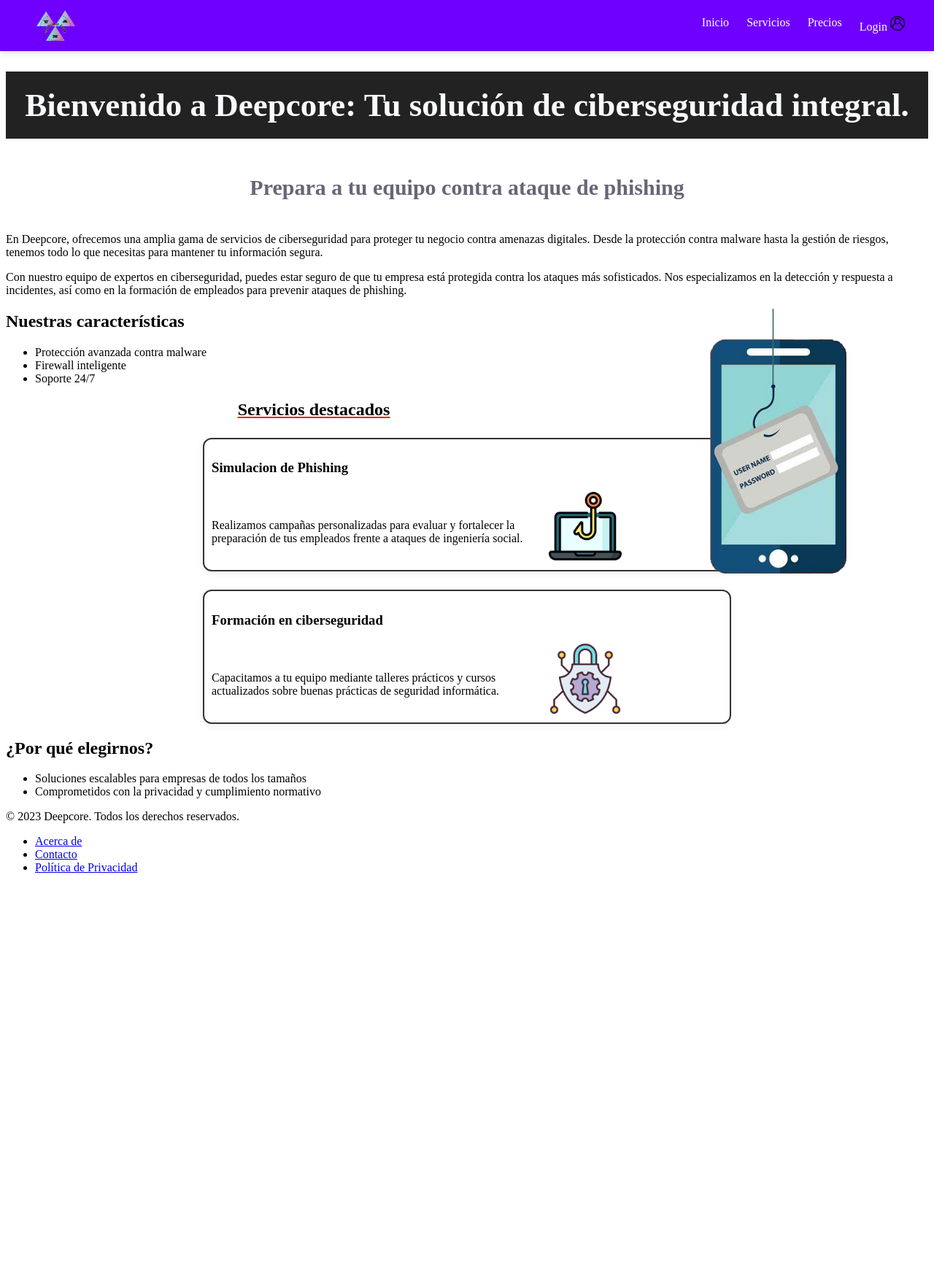
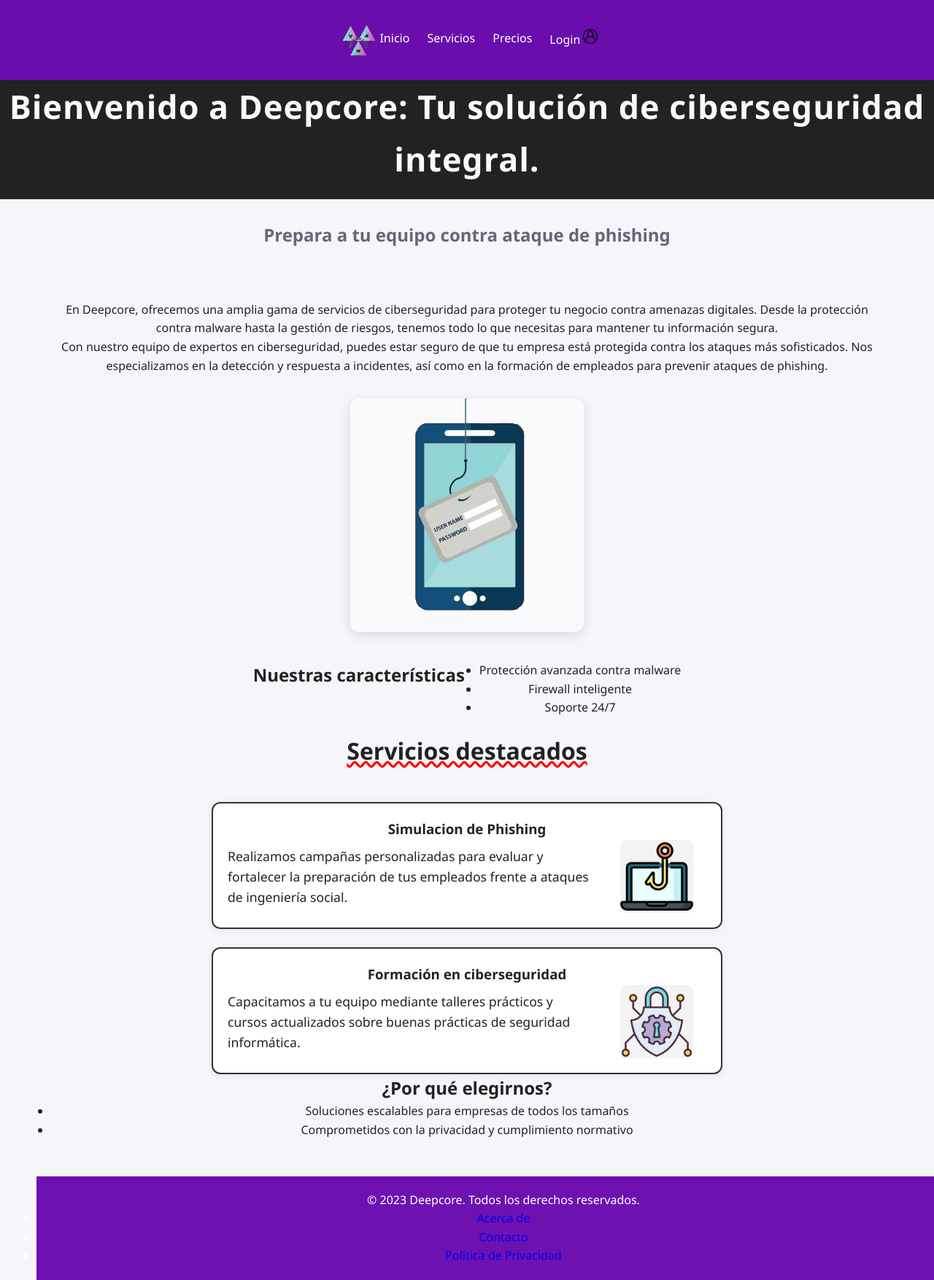
Before and after one commit to Ronny-Gaitan/Proyecto-PrePhishing, a PHP site: page / in a window 1280 px wide; the page is wider, and only the part inside the window is pictured. Shown: that part at 73% size. Before the commit the page ends 1196 px from the top of that part, so only its background shows below. Run offline with PHP 8.4, Linux system fonts and the light colour scheme.

Commit message:
Update index.css

```diff
--- a/CSS/index.css
+++ b/CSS/index.css
@@ -1,13 +1,35 @@
-/* Header */
-.header {
+/* ====== Reset y base ====== */
+* {
+  box-sizing: border-box;
+  margin: 0;
+  padding: 0;
+}
+
+body {
+  font-family: 'Segoe UI', Arial, sans-serif;
+  background-color: #f9f9fb;
+  color: #333;
+  line-height: 1.6;
+}
+
+/* =========================
+   Header
+   ========================= */
+.header, header {
+  background-color: #6a0dad;
+  display: flex;
+  justify-content: space-between;
+  align-items: center;
+  padding: 20px 40px;
+  color: white;
   width: 100%;
-    background: #6f00ff;
   position: fixed;
   top: 0;
   left: 0;
   z-index: 100;
   box-shadow: 0 2px 8px rgba(0,0,0,0.15);
 }
+
 .container {
     max-width: 1200px;
     margin: 0 auto;
@@ -17,13 +39,19 @@
     justify-content: space-between;
     height: 70px;
 }
+
 .logo img {
     display: block;
     height: 60px;
+    width: auto;
+    object-fit: contain;
+    alt: "Logo";
 }
+
 .menu-toggle {
     display: none;
 }
+
 .menu-icon {
     display: none;
     font-size: 2.2rem;
@@ -32,11 +60,14 @@
     user-select: none;
 }
 
-
+/* =========================
+   Navegación
+   ========================= */
 .nav {
     display: flex;
     gap: 1.5rem;
 }
+
 .nav a {
     color: #fff;
     text-decoration: none;
@@ -44,22 +75,38 @@
     padding: 8px 0;
     border-bottom: 2px solid transparent;
     transition: color 0.3s, border-bottom 0.3s;
+    outline: none;
 }
+
+.nav a:focus,
 .nav a:hover {
     color: #ffe600;
     border-bottom: 2px solid #ffe600;
 }
+
+/* =========================
+   Main
+   ========================= */
 main {
-    padding-top: 80px; /* Adjust for fixed header */
-}
-.img-main{
-
-    float: right;
-    line-height: 100px;
-    margin: 0px 10px 100px 10px;
+    padding-top: 80px;
+    margin: auto;/* Ajuste por header fijo */
 }
 
-/* Responsive */
+.img-main {
+    display: block;
+    margin: 32px auto 40px auto;
+    max-width: 320px;
+    width: 100%;
+    height: auto;
+    border-radius: 12px;
+    box-shadow: 0 4px 16px rgba(0,0,0,0.12);
+    object-fit: cover;
+    background: #f8fafc;
+}
+
+/* =========================
+   Responsive
+   ========================= */
 @media (max-width: 900px) {
     .container {
         padding: 0 1rem;
@@ -67,7 +114,41 @@ main {
     .nav {
         gap: 1rem;
     }
+    .img-main {
+        float: none;
+        display: block;
+        margin: 24px auto 32px auto;
+        max-width: 95vw;
     }
+}
+
+@media (max-width: 768px) {
+  .hero {
+    font-size: 1.6rem;
+    padding: 30px 10px;
+  }
+
+  .header, header {
+    flex-direction: column;
+    align-items: flex-start;
+    padding: 16px 10px;
+  }
+
+  .header nav,
+  header nav {
+    margin-top: 10px;
+  }
+
+  .content-flex {
+    flex-direction: column;
+    align-items: center;
+  }
+
+  .card {
+    width: 90%;
+  }
+}
+
 @media (max-width: 700px) {
     .menu-icon {
         display: block;
@@ -91,40 +172,72 @@ main {
     }
 }
 
-/* Main Content */
+/* =========================
+   Main Content
+   ========================= */
+.hero {
+    text-align: center;
+    padding: 50px 20px;
+    margin: 0 50px 0 50px;
+}
+
 #bienvenida {
     text-align: center;
-    margin-top: 10px; /* Adjust for fixed header */
-    font-size: 45px;
+    margin-top: 10px;
+    font-size: 2.8rem;
     color: #f8fafc;
     background-color: #222;
     font-weight: 800;
     padding: 20px 0;
-    width: auto;
+    width: 100%;
+    letter-spacing: 1px;
+}
 
-}
 #frase_bienvenida {
     text-align: center;
-    font-size: 30px;
+    font-size: 1.5rem;
     color: #667;
     margin-top: 10px;
     padding: 20px 0;
 }
+.features {
+    display: flex;
+    flex-wrap: wrap;
+    justify-content: center;
+    gap: 20px;
+    margin-top: 40px;
+}
+
 #Servicios {
-    position: relative;
+    display: block;
+    margin-left: auto;
+    margin-right: auto;
+    padding: 20px;
     text-align: center;
-    text-decoration: underline rgb(255, 0, 0);
+    text-decoration: underline wavy #ff0000;
+    font-size: 2rem;
+    margin-bottom: 20px;
+    width: fit-content;
 }
+
 .simulador, .formacion {
     max-width: 700px;
-    margin: 0 auto;
-    margin-top: 25px;
-    padding: 10px;
+    margin: 25px auto 0 auto;
+    padding: 20px;
     background: #fff;
-    border: 2px solid;
-    border-color: #333;
+    border: 2px solid #333;
     border-radius: 12px;
     box-shadow: 0 2px 12px rgba(0,0,0,0.07);
+}
+.conten.flex {
+    display: flex;
+    align-items: flex-start;
+    justify-content: center;
+    padding: 50px;
+    gap: 40px;
+    flex-wrap: wrap;
+    margin-top: 30px;
+
 }
 .descripcion {
     display: flex;
@@ -132,17 +245,56 @@ main {
     gap: 20px;
     flex-wrap: wrap;
 }
+
 .tex-servicios {
     text-align: left;
     max-width: 500px;
-    margin-bottom: 0px;
+    margin-bottom: 0;
     flex: 1 1 300px;
+    font-size: 1.1rem;
+    color: #222;
 }
+
 .img-servicios {
-    position: static;
     margin: 0 auto;
-
     width: 100px;
     height: 100px;
     flex-shrink: 0;
+    object-fit: contain;
+    border-radius: 8px;
+    background: #f3f3f3;
+    display: block;
 }
+
+/* =========================
+   Accesibilidad y detalles
+   ========================= */
+:focus {
+    outline: 2px solid #ffe600;
+    outline-offset: 2px;
+}
+
+body {
+    background: #f4f6fa;
+    font-family: 'Segoe UI', Arial, sans-serif;
+    margin: 0;
+    padding: 0;
+    color: #222;
+}
+
+/* =========================
+   Pie de página
+   ========================= */
+footer {
+    background-color: #6e11b1;
+    margin: 0 50px 0 50px;
+    color: white;
+    text-align: center;
+    padding: 20px 0;
+    position: relative;
+    bottom: 0;
+    width: 100%;
+}
+footer a {
+    text-decoration: none;
+}
```
Lines whose indentation alone changed are shown as unchanged.
